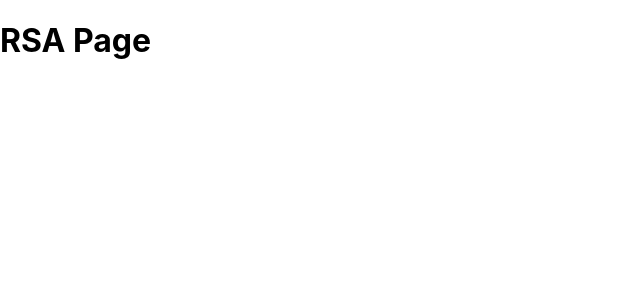
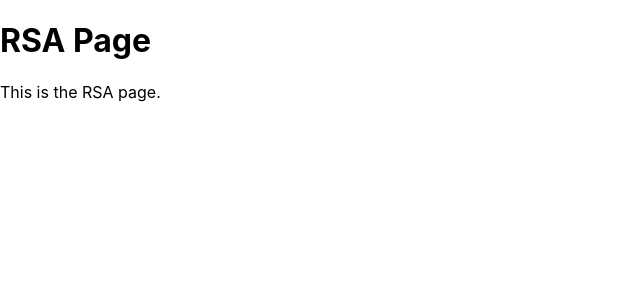
Before and after one commit to Mike11199/CS-361-RSA-React-App, a React (Create React App) app in the folder frontend/: page /rsa in a window 1280 px wide. Shown: the top 300 px of the page, without its empty margins (0-640 px from the left). Built offline with nearby package versions, Linux system fonts and the light colour scheme.

Commit message:
separated rsa page into component

```diff
--- a/frontend/src/App.js
+++ b/frontend/src/App.js
@@ -1,12 +1,13 @@
 
 import './App.css';
 import { Routes, Route, Navigate } from 'react-router-dom'
+import RSAPage from './components/RSAPage';
 
 function App() {
   return (
     <Routes>
       <Route path="/" element={<h1>Home</h1>}></Route>
-      <Route path="/rsa" element={<h1>RSA Page</h1>}></Route>
+      <Route path="/rsa" element={<RSAPage />}></Route>
       <Route path="*" element={<Navigate to="/" />}></Route>
     </Routes>
   );
--- /dev/null
+++ b/frontend/src/components/RSAPage.js
@@ -0,0 +1,12 @@
+import React from 'react';
+
+const RSAPage = () => {
+  return (
+    <div>
+      <h1>RSA Page</h1>
+      <p>This is the RSA page.</p>
+    </div>
+  );
+}
+
+export default RSAPage;
```
